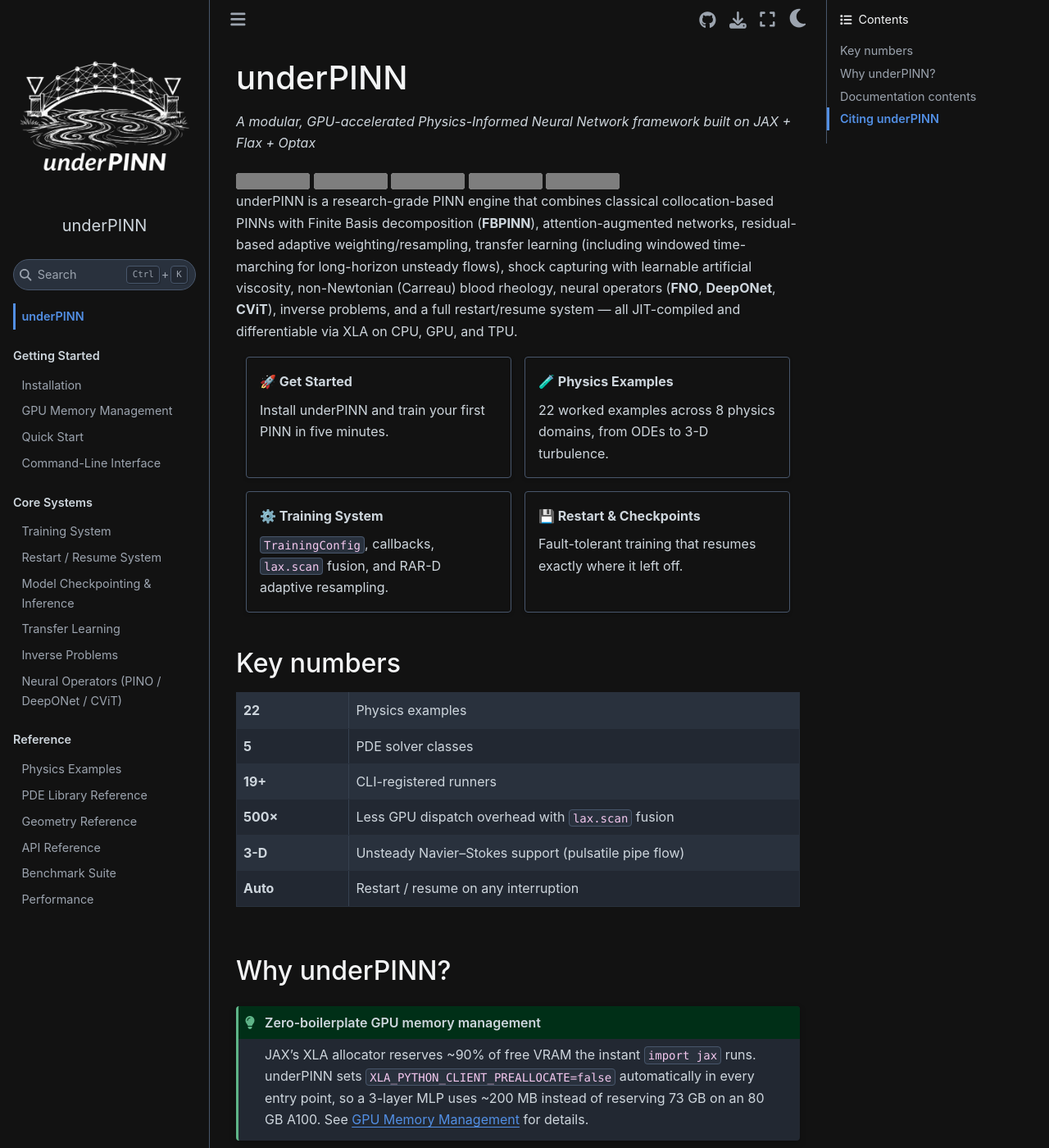
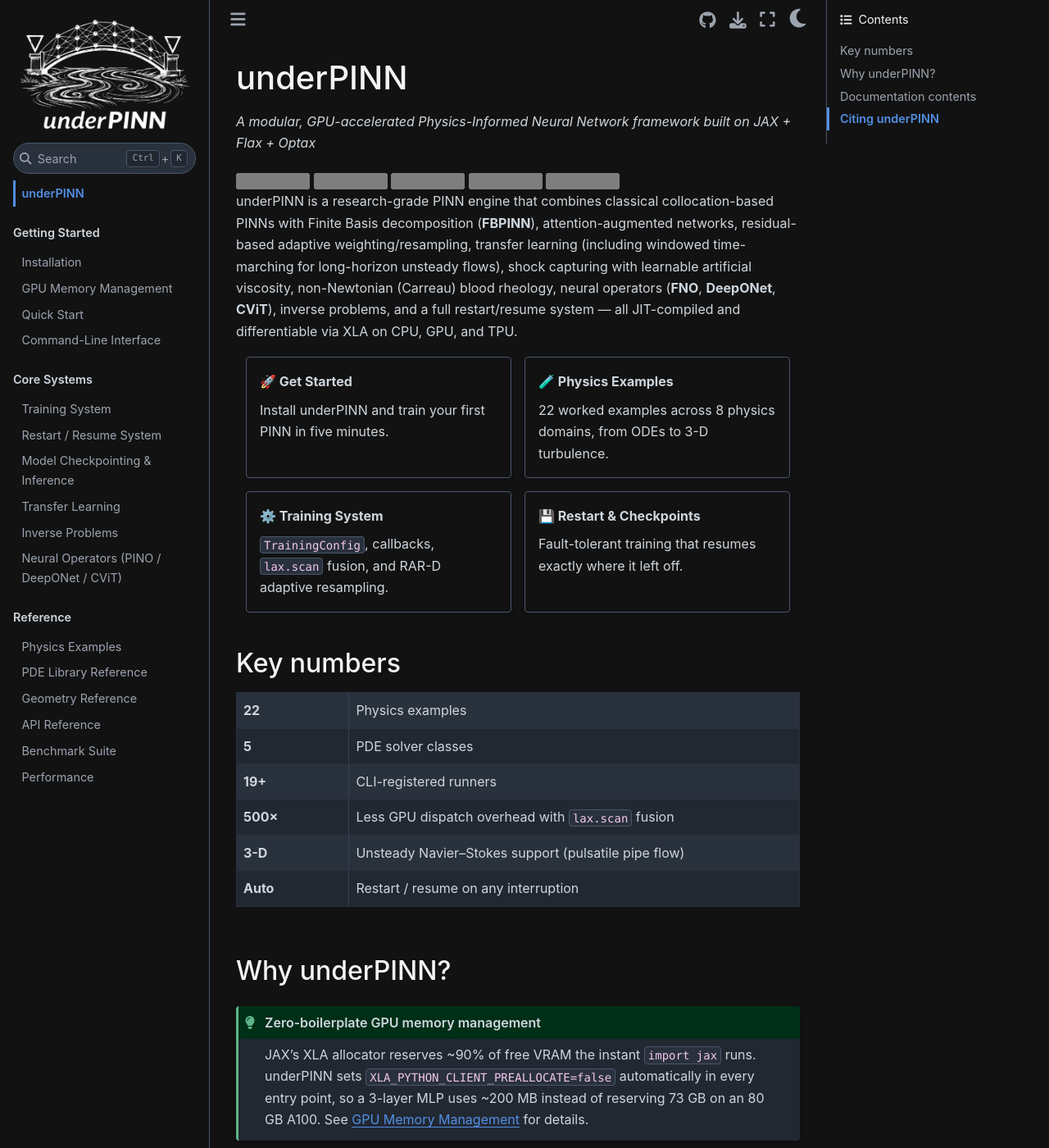
Before and after one commit to Aeroscience-Computations-Analysis-Lab/underPINN, a Sphinx documentation site: the page built from docs/index.md, in a window 1280 px wide and 1400 px high. Shown: the whole window at 82% size. Built offline with Sphinx 7.4.7 and the Sphinx Book theme 1.1.4, drawn with Linux system fonts in a browser that asks for light colours; grey boxes are pictures that could not be loaded.

Commit message:
Update logo files and layout template for Sphinx documentation

```diff
--- /dev/null
+++ b/docs/_static/custom.css
@@ -0,0 +1,16 @@
+/* 1. Remove bottom margins/padding from the Logo wrappers */
+.navbar-brand-box,
+.sidebar-header-items,
+.sidebar-header-items__center,
+.logo__image {
+    margin-bottom: 0 !important;
+    padding-bottom: 0 !important;
+}
+
+/* 2. Remove top margins/padding from the Search Bar wrappers */
+.sidebar-primary-items__start,
+.sidebar-primary-item,
+.bd-search {
+    margin-top: 0 !important;
+    padding-top: 0 !important;
+}
--- /dev/null
+++ b/docs/_templates/layout.html
@@ -0,0 +1,5 @@
+{% extends "!layout.html" %}
+
+{% block htmltitle %}
+  <title>{{ title|striptags|e }}</title>
+{% endblock %}
--- a/docs/conf.py
+++ b/docs/conf.py
@@ -49,7 +49,7 @@ html_theme = "sphinx_book_theme"
 html_title = "underPINN"
 html_static_path = ["_static"]
 html_css_files = ["custom.css"]
-html_favicon = "underPINN-logo.png"
+html_favicon = "_static/underPINN-logo.ico"
 
 html_context = {
     "default_mode": "dark",
@@ -71,9 +71,8 @@ html_theme_options = {
     "home_page_in_toc": True,
     "show_navbar_depth": 2,
     "logo": {
-        "text": "underPINN",
         "image_light": "underPINN-logo-light-mode.png",
-        "image_dark": "underPINN-logo-dark-mode.png",
+        "image_dark": "underPINN-logo-dark-mode.png"
     },
 }
 
```
Also changed, not shown: docs/_static/underPINN-logo-dark-mode.png, docs/_static/underPINN-logo.ico (added), 1 other file.
